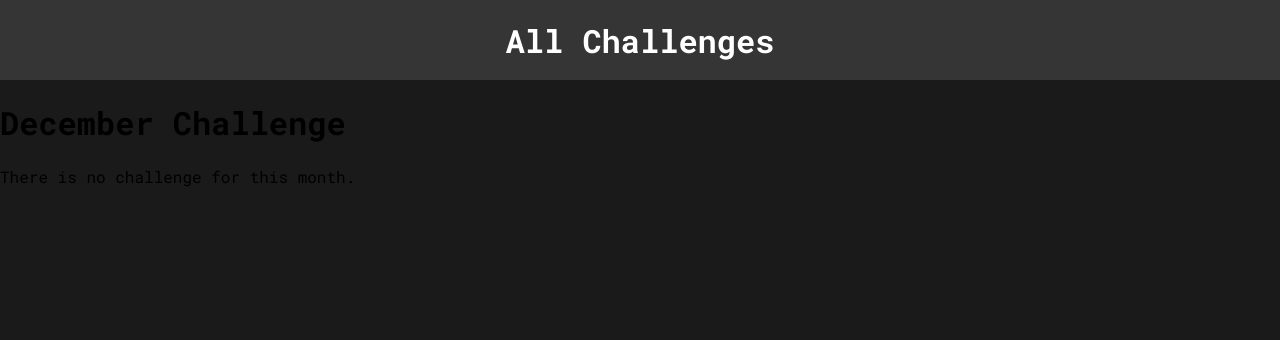
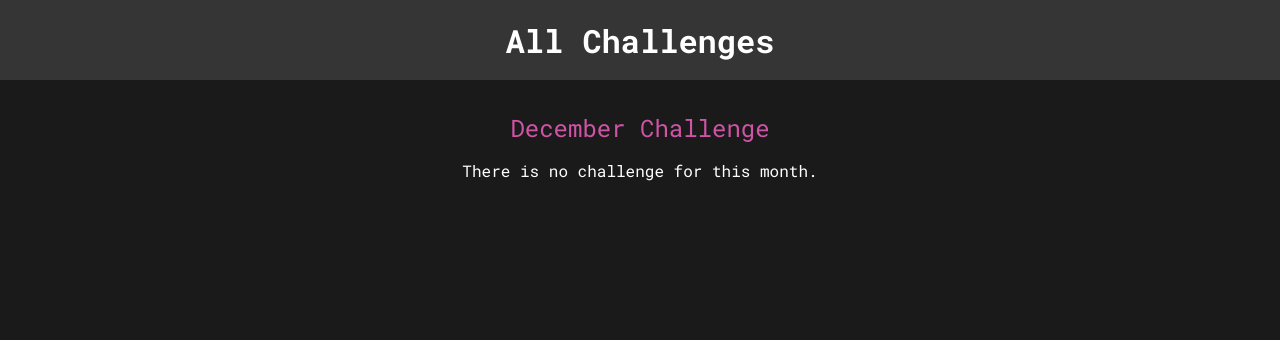
Before and after one commit to Davidalencaste/Django_curso, a Django app: page /challenge/december in a window 1280 px wide. Shown: the top 340 px of the page. Run offline with Django 4.2, Linux system fonts and the light colour scheme.

Commit message:
correciones css

```diff
--- /dev/null
+++ b/challenges/static/challenges/challenge.css
@@ -0,0 +1,22 @@
+h1,
+h2 {
+  text-align: center;
+  color: white;
+}
+
+h1 {
+  font-size: 1.5rem;
+  margin: 2rem 0 1rem 0;
+  font-weight: normal;
+  color: #cf54a6;
+}
+
+h2 {
+  font-size: 3rem;
+  font-weight: bold;
+}
+
+.fallback {
+  text-align: center;
+  color: white;
+}
--- a/challenges/static/challenges/cahllenge.css
+++ b/challenges/static/challenges/challenges.css
@@ -9,7 +9,7 @@ ul {
     display: flex;
     flex-direction: column;
     flex-wrap: wrap;
-    height: 30rem;
+    height: 40;
     background-color: #eeeeee;
   }
 
```
